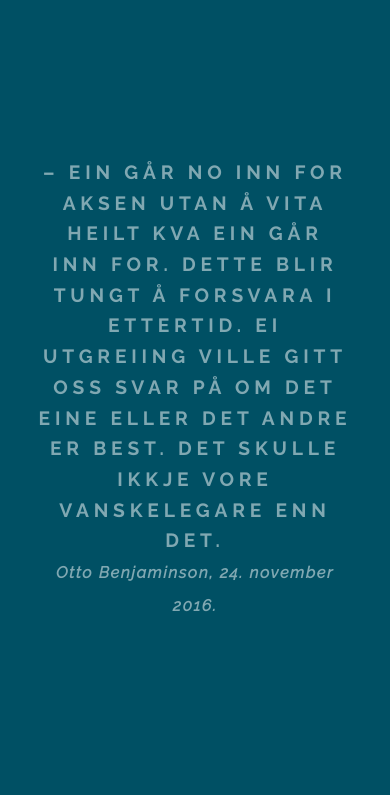
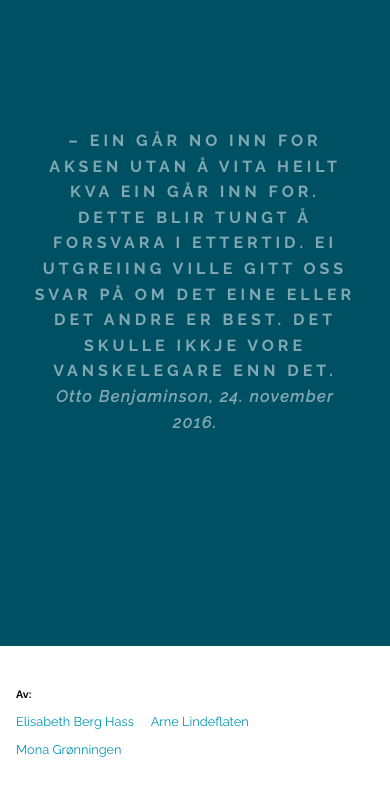
Before and after one commit to Kvinnheringen/saker, a plain HTML site: page index.html in a window 390 px wide. Shown: the part 860-1655 px from the top of the page. Drawn offline with Linux system fonts and the light colour scheme; a web font is replaced by a local one.

Commit message:
mindre padding mobile

```diff
--- a/css/main.css
+++ b/css/main.css
@@ -359,9 +359,10 @@ MOBILE
 	}
 	.main {
 		width: 100%;
+		padding: 2em 1em;
 	}
 	.sitat {
-		font-size: 1.2em;
+		font-size: 1em;
 		width: 100%;
 	}
 }
```
